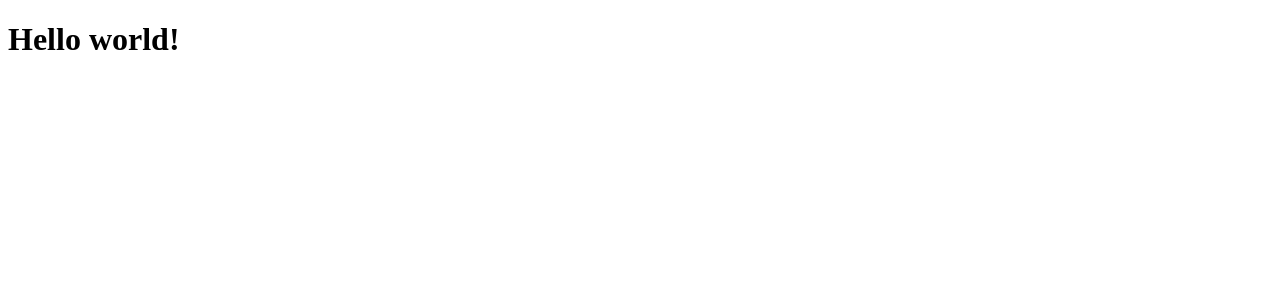
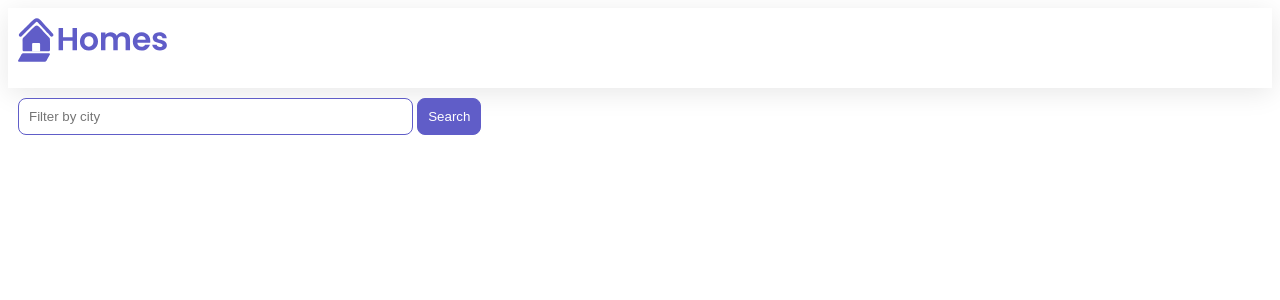
Before and after one commit to Segnities/rent-homes-app, an Angular app: page / in a window 1280 px wide. Shown: the top 300 px of the page. Built offline with nearby package versions, Linux system fonts and the light colour scheme.

Commit message:
home component

```diff
--- a/src/app/app.component.html
+++ b/src/app/app.component.html
@@ -1 +1,8 @@
-<h1>Hello world!</h1>
+<main>
+    <header class="brand-name">
+    <img src="../assets/logo.svg" alt="logo" aria-hidden="true" (dragstart)="dragStartEvent">
+    </header>
+    <section class="content">
+        <app-home></app-home>
+    </section>
+</main>
--- a/src/app/app.component.scss
+++ b/src/app/app.component.scss
@@ -0,0 +1,14 @@
+:host {
+    --content-padding: 10px;
+}
+
+header {
+    display: block;
+    height: 60px;
+    padding: var(--content-padding);
+    box-shadow: 0px 5px 25px var(--shadow-color);
+}
+
+.content {
+    padding: var(--content-padding);
+}
--- a/src/app/app.component.ts
+++ b/src/app/app.component.ts
@@ -1,5 +1,6 @@
 import { Component } from '@angular/core';
 import { HomeComponent } from './home/home.component';
+
 
 
 @Component({
@@ -10,4 +11,7 @@
   imports: [HomeComponent]
 })
 export class AppComponent {
+  dragStartEvent(e: DragEvent) {
+    e.preventDefault();
+  }
 }
--- a/src/app/home/home.component.html
+++ b/src/app/home/home.component.html
@@ -1 +1,6 @@
-<p>home works!</p>
+<section>
+    <form>
+        <input type="text" placeholder="Filter by city" />
+        <button class="primary" type="button">Search</button>
+    </form>
+</section>
--- a/src/app/home/home.component.scss
+++ b/src/app/home/home.component.scss
@@ -0,0 +1,41 @@
+.results {
+    display: grid;
+    column-gap: 14px;
+    row-gap: 14px;
+    grid-template-columns: repeat(auto-fill, minmax(400px, 400px));
+    margin-top: 50px;
+    justify-content: space-around;
+}
+
+input[type="text"] {
+    border: solid 1px var(--primary-color);
+    padding: 10px;
+    border-radius: 8px;
+    margin-right: 4px;
+    display: inline-block;
+    width: 30%;
+}
+
+button {
+    padding: 10px;
+    border: solid 1px var(--primary-color);
+    background: var(--primary-color);
+    color: white;
+    border-radius: 8px;
+}
+
+@media (min-width: 500px) and (max-width: 768px) {
+    .results {
+        grid-template-columns: repeat(2, 1fr);
+    }
+
+    input[type="text"] {
+        width: 70%;
+    }
+}
+
+@media (max-width: 499px) {
+    .results {
+        grid-template-columns: 1fr;
+    }
+}
--- a/src/styles.scss
+++ b/src/styles.scss
@@ -1 +1,14 @@
-/* You can add global styles to this file, and also import other style files */
+:root {
+    --primary-color: #605DC8;
+    --secondary-color: #8B89E6;
+    --accent-color: #e8e7fa;
+    --shadow-color: #E8E8E8;
+}
+
+button.primary {
+    padding: 10px;
+    border: solid 1px var(--primary-color);
+    background: var(--primary-color);
+    color: white;
+    border-radius: 8px;
+}/* You can add global styles to this file, and also import other style files */
```
Also changed, not shown: src/assets/location-pin.svg (added), src/assets/logo.svg (added).
